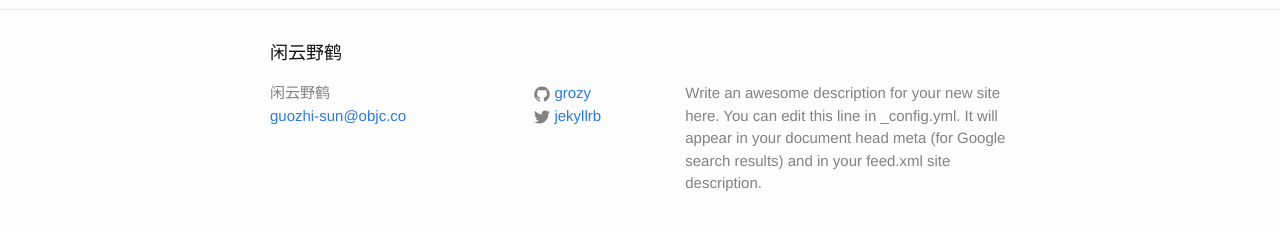
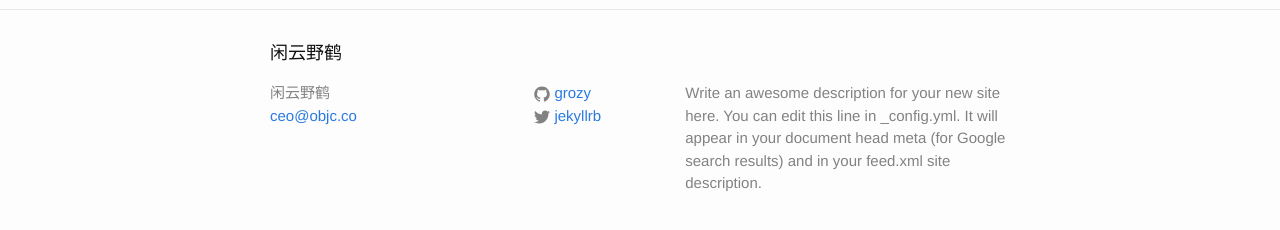
Before and after one commit to MotoSc/blog, a Jekyll site: the page built from index.html, in a window 1280 px wide. Shown: the part 197-427 px from the top of the page. Built offline with Jekyll 4.4.1, drawn with Linux system fonts in a browser that asks for light colours.

Commit message:
更新邮箱

```diff
--- a/_config.yml
+++ b/_config.yml
@@ -7,7 +7,7 @@
 
 # Site settings
 title: 闲云野鹤
-email: guozhi-sun@objc.co
+email: ceo@objc.co
 description: > # this means to ignore newlines until "baseurl:"
   Write an awesome description for your new site here. You can edit this
   line in _config.yml. It will appear in your document head meta (for
```
